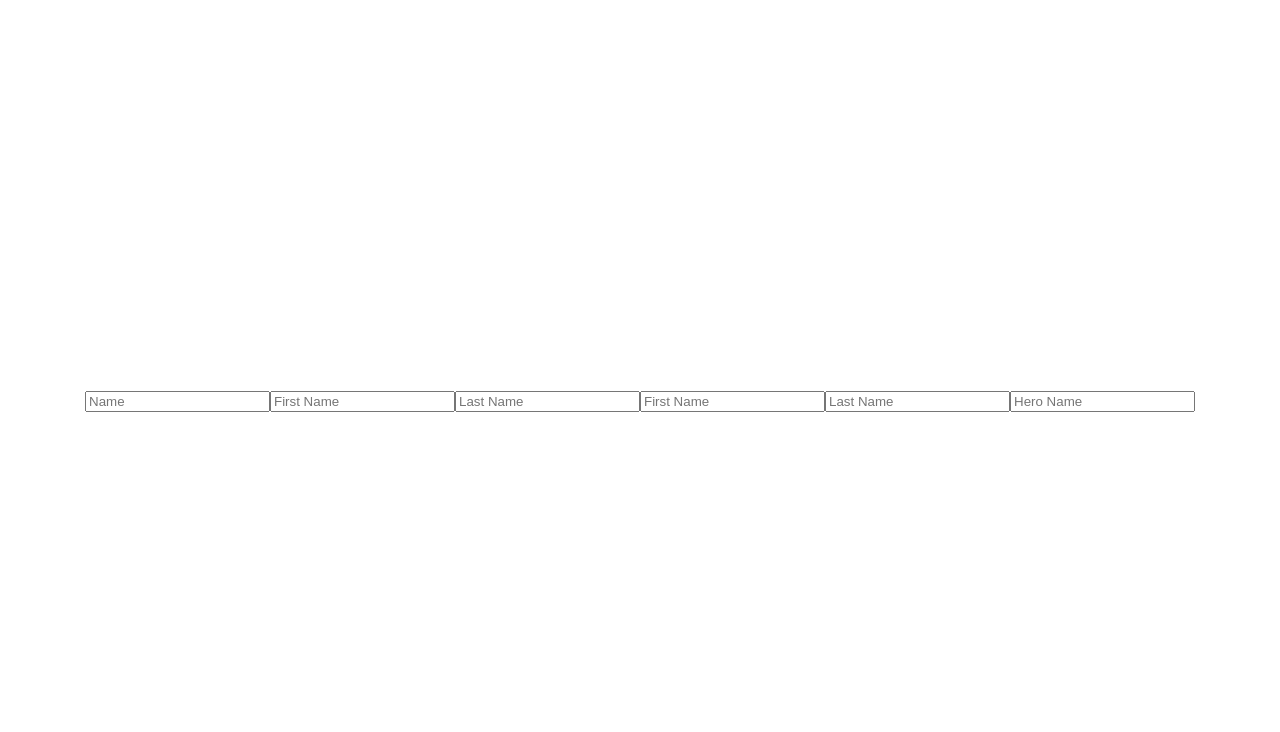
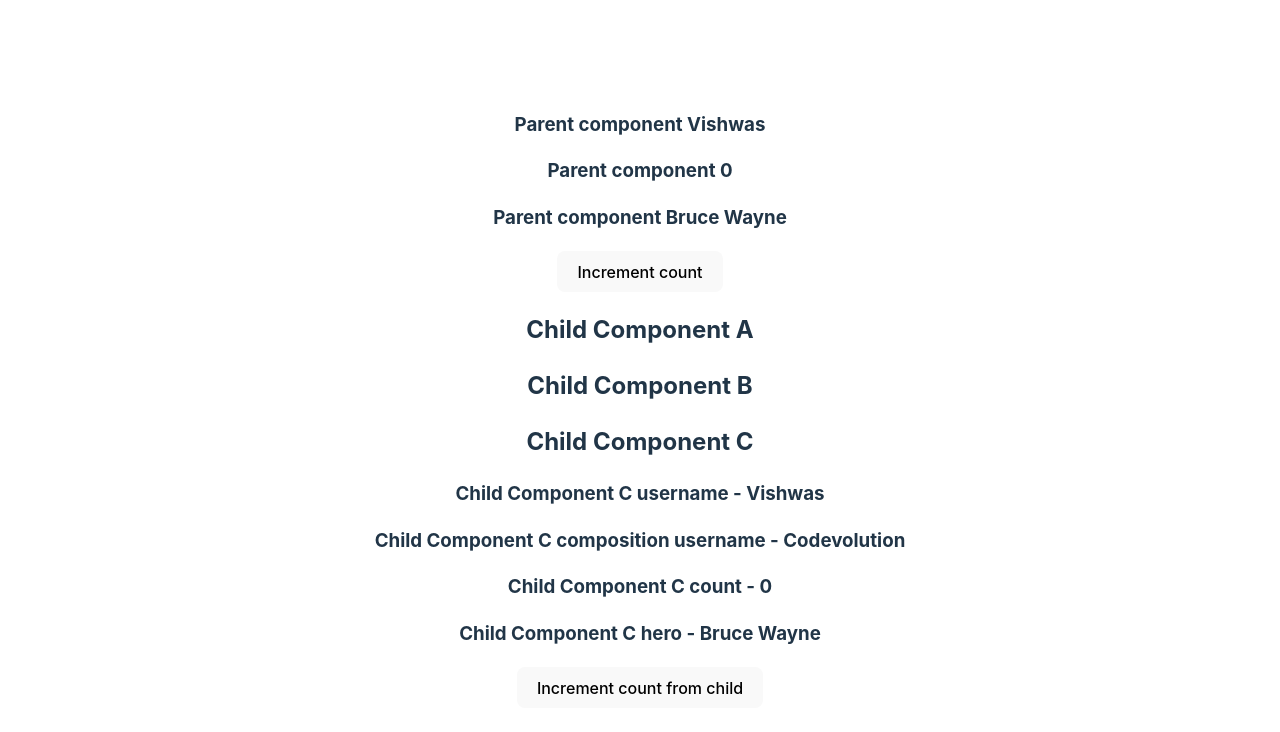
Before and after one commit to rajatk-31/vue-learn, a Vue app in the folder vue-compositions/: page / in a window 1280 px wide. Shown: the top 732 px of the page. Built offline with nearby package versions, Linux system fonts and the light colour scheme.

Commit message:
Replacing provide / inject

```diff
--- a/vue-compositions/src/App.vue
+++ b/vue-compositions/src/App.vue
@@ -1,10 +1,10 @@
 <script setup>
-import Watch from "./components/Watch.vue";
+import ProvideInject from "./components/ProvideInject.vue";
 </script>
 
 <template>
   <div>
-    <Watch></Watch>
+    <ProvideInject></ProvideInject>
   </div>
 </template>
 
--- /dev/null
+++ b/vue-compositions/src/components/ChildA.vue
@@ -0,0 +1,16 @@
+<template>
+  <h2>Child Component A</h2>
+  <ChildB />
+</template>
+
+<script>
+import ChildB from "./ChildB.vue";
+export default {
+  name: "ChildA",
+  components: {
+    ChildB,
+  },
+};
+</script>
+
+<style scoped></style>
--- /dev/null
+++ b/vue-compositions/src/components/ChildB.vue
@@ -0,0 +1,16 @@
+<template>
+  <h2>Child Component B</h2>
+  <ChildC />
+</template>
+
+<script>
+import ChildC from "./ChildC.vue";
+export default {
+  name: "ChildB",
+  components: {
+    ChildC,
+  },
+};
+</script>
+
+<style scoped></style>
--- /dev/null
+++ b/vue-compositions/src/components/ChildC.vue
@@ -0,0 +1,31 @@
+<template>
+  <h2>Child Component C</h2>
+  <h3>Child Component C username - {{ userName }}</h3>
+  <h3>Child Component C composition username - {{ childUserName }}</h3>
+  <h3>Child Component C count - {{ childCount }}</h3>
+  <h3>Child Component C hero - {{ firstName }} {{ lastName }}</h3>
+  <button @click="incrementCount">Increment count from child</button>
+</template>
+
+<script>
+import { inject, toRefs } from "vue";
+export default {
+  name: "ChildC",
+  setup() {
+    const childUserName = inject("c_userName", "Default username");
+    const childCount = inject("c_count", 0);
+    const childHero = inject("c_hero", {});
+    const incrementCount = inject("incrementCount");
+
+    return {
+      childUserName,
+      childCount,
+      ...toRefs(childHero),
+      incrementCount,
+    };
+  },
+  inject: ["userName"],
+};
+</script>
+
+<style scoped></style>
--- /dev/null
+++ b/vue-compositions/src/components/ProvideInject.vue
@@ -0,0 +1,49 @@
+<template>
+  <h3>Parent component {{ name }}</h3>
+  <h3>Parent component {{ count }}</h3>
+  <h3>Parent component {{ firstName }} {{ lastName }}</h3>
+  <button @click="incrementCount">Increment count</button>
+  <ChildA />
+</template>
+
+<script>
+import { provide, ref, reactive, toRefs } from "vue";
+import ChildA from "./ChildA.vue";
+export default {
+  components: { ChildA },
+  name: "ProvideInject",
+  setup() {
+    const count = ref(0);
+    const state = reactive({
+      firstName: "Bruce",
+      lastName: "Wayne",
+    });
+    function incrementCount() {
+      count.value++;
+    }
+
+    provide("c_userName", "Codevolution");
+    provide("c_count", count);
+    provide("c_hero", state);
+    provide("incrementCount", incrementCount);
+
+    return {
+      count,
+      incrementCount,
+      ...toRefs(state),
+    };
+  },
+  data() {
+    return {
+      name: "Vishwas",
+    };
+  },
+  provide() {
+    return {
+      userName: this.name,
+    };
+  },
+};
+</script>
+
+<style scoped></style>
```
